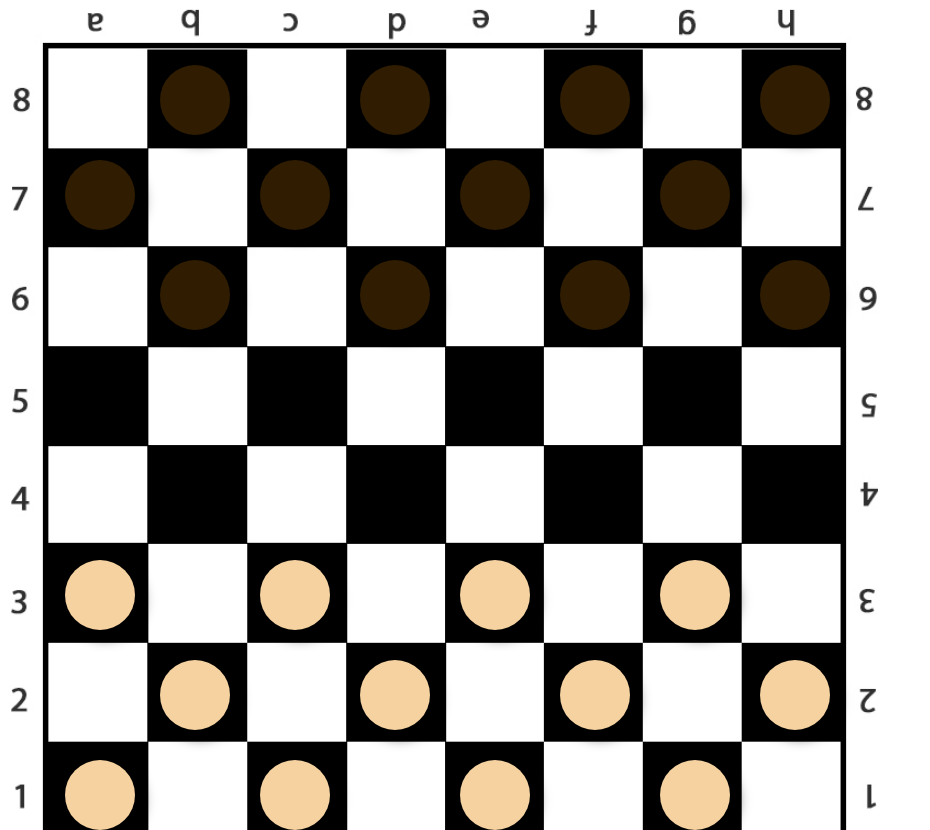
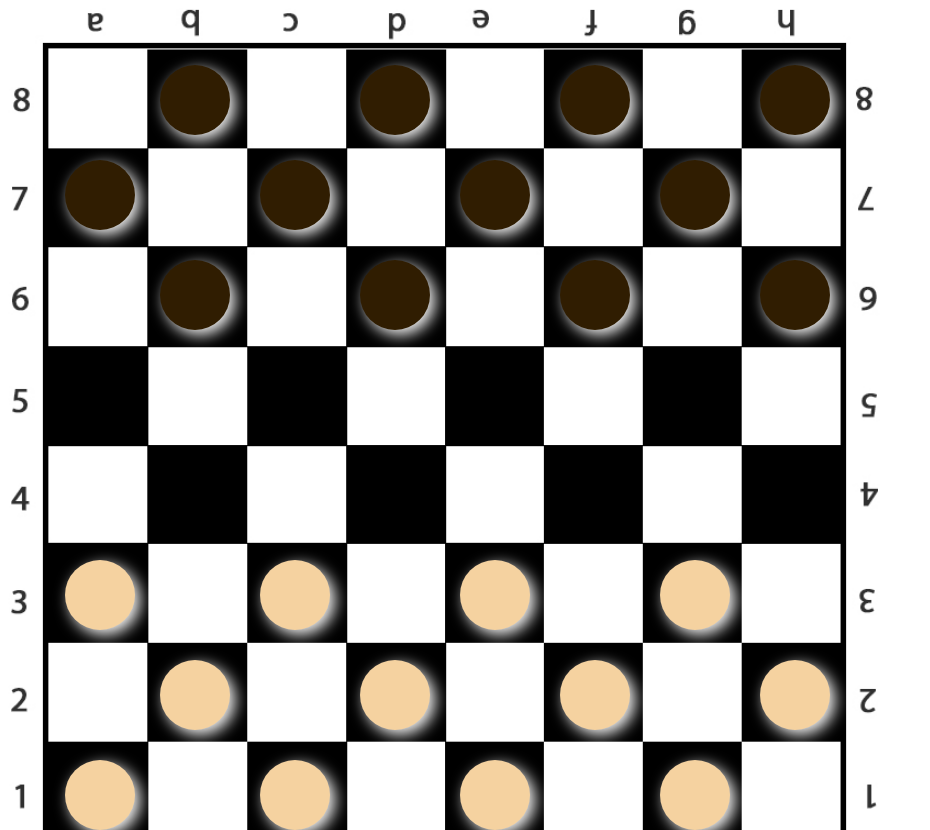
Before and after one commit to igorilvutchenko/checks, a plain HTML site: page index.html in a window 1280 px wide. Shown: the whole page, without its empty margins (0-930 px from the left). Drawn offline with Linux system fonts and the light colour scheme.

Commit message:
change shadow in css

```diff
--- a/css/style.css
+++ b/css/style.css
@@ -20,7 +20,7 @@ body {
 	height: 70px;
 	border-radius: 50%;
 	transform: translateX(-50%)translateY(-50%);
-	box-shadow: 5px 5px 15px rgba(0,0,0,1);
+	box-shadow: 5px 5px 15px rgba(250,250,250,1);
 }
 
 .checks--black {
```
